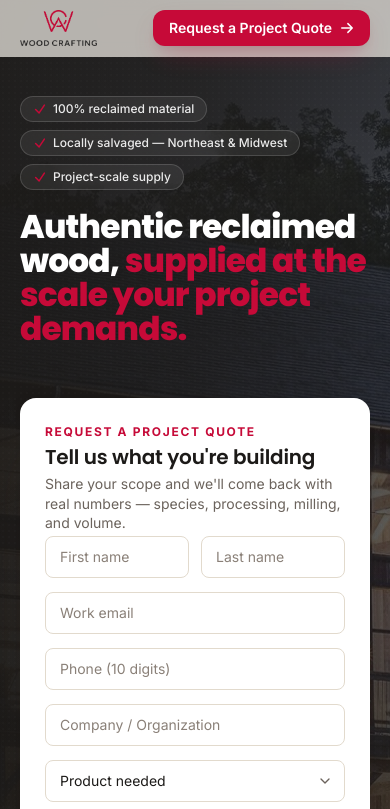
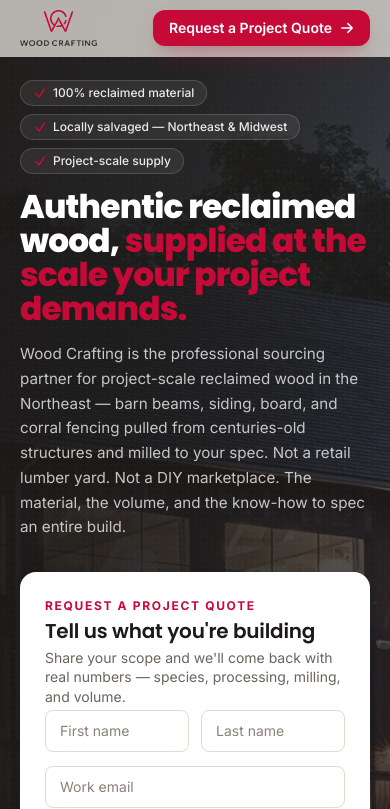
Before and after one commit to Landing-Pages-Websites/wood-crafting-landing, a Next.js app: page / in a window 390 px wide. Shown: the top 809 px of the page. Built offline with nearby package versions, Linux system fonts and the light colour scheme.

Commit message:
edit: show hero subhead on mobile so product themes appear above the fold

```diff
--- a/src/components/Hero.tsx
+++ b/src/components/Hero.tsx
@@ -10,7 +10,7 @@ export function Hero(): React.ReactElement {
   return (
     <section
       id="hero"
-      className="relative isolate overflow-hidden bg-[var(--color-charcoal-deep)] pt-24 md:pt-32 pb-14 md:pb-24"
+      className="relative isolate overflow-hidden bg-[var(--color-charcoal-deep)] pt-20 md:pt-32 pb-12 md:pb-24"
     >
       {/* Reclaimed-barn estate at dusk + charcoal scrim */}
       <div className="absolute inset-0 -z-10">
@@ -30,7 +30,7 @@ export function Hero(): React.ReactElement {
       <div className="mx-auto grid max-w-7xl grid-cols-1 items-start gap-8 px-5 md:px-8 lg:grid-cols-2 lg:gap-14">
         {/* Copy */}
         <div className="order-1 lg:pt-6">
-          <Reveal className="space-y-5 md:space-y-6">
+          <Reveal className="space-y-4 md:space-y-6">
             <ul className="flex flex-wrap gap-2">
               {HERO.chips.map((chip) => (
                 <li
@@ -48,7 +48,7 @@ export function Hero(): React.ReactElement {
               <span className="text-[var(--color-primary)]">{HERO.h1Accent}</span>
             </h1>
 
-            <p className="hidden max-w-xl text-base leading-relaxed text-white/75 md:block md:text-lg">
+            <p className="max-w-xl text-[0.95rem] leading-relaxed text-white/75 md:text-lg">
               {HERO.subhead}
             </p>
           </Reveal>
```
